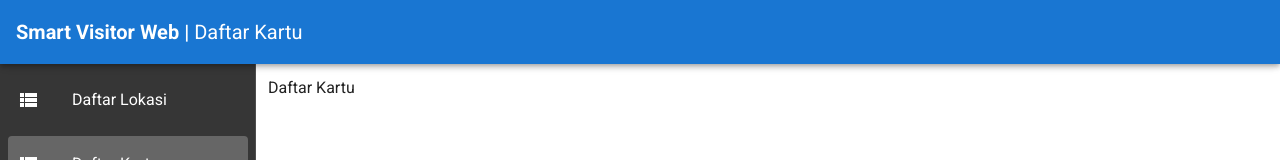
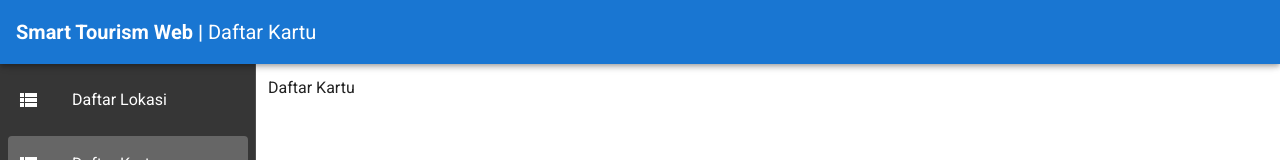
Before and after one commit to niaangellina/smart-tourism-web, a Vue app: page /card in a window 1280 px wide. Shown: the top 160 px of the page. Built offline with nearby package versions, Linux system fonts and the light colour scheme.

Commit message:
rename project

```diff
--- a/package.json
+++ b/package.json
@@ -1,5 +1,5 @@
 {
-  "name": "smart-visitor-web",
+  "name": "smart-tourism-web",
   "version": "0.1.0",
   "private": true,
   "scripts": {
--- a/src/App.vue
+++ b/src/App.vue
@@ -2,7 +2,7 @@
   <v-app>
     <v-app-bar app clipped-left color="primary" dark>
       <v-toolbar-title>
-        <b>Smart Visitor Web | </b> {{ currentRoute.title }}
+        <b>Smart Tourism Web | </b> {{ currentRoute.title }}
       </v-toolbar-title>
     </v-app-bar>
     <Confirmation />
```
